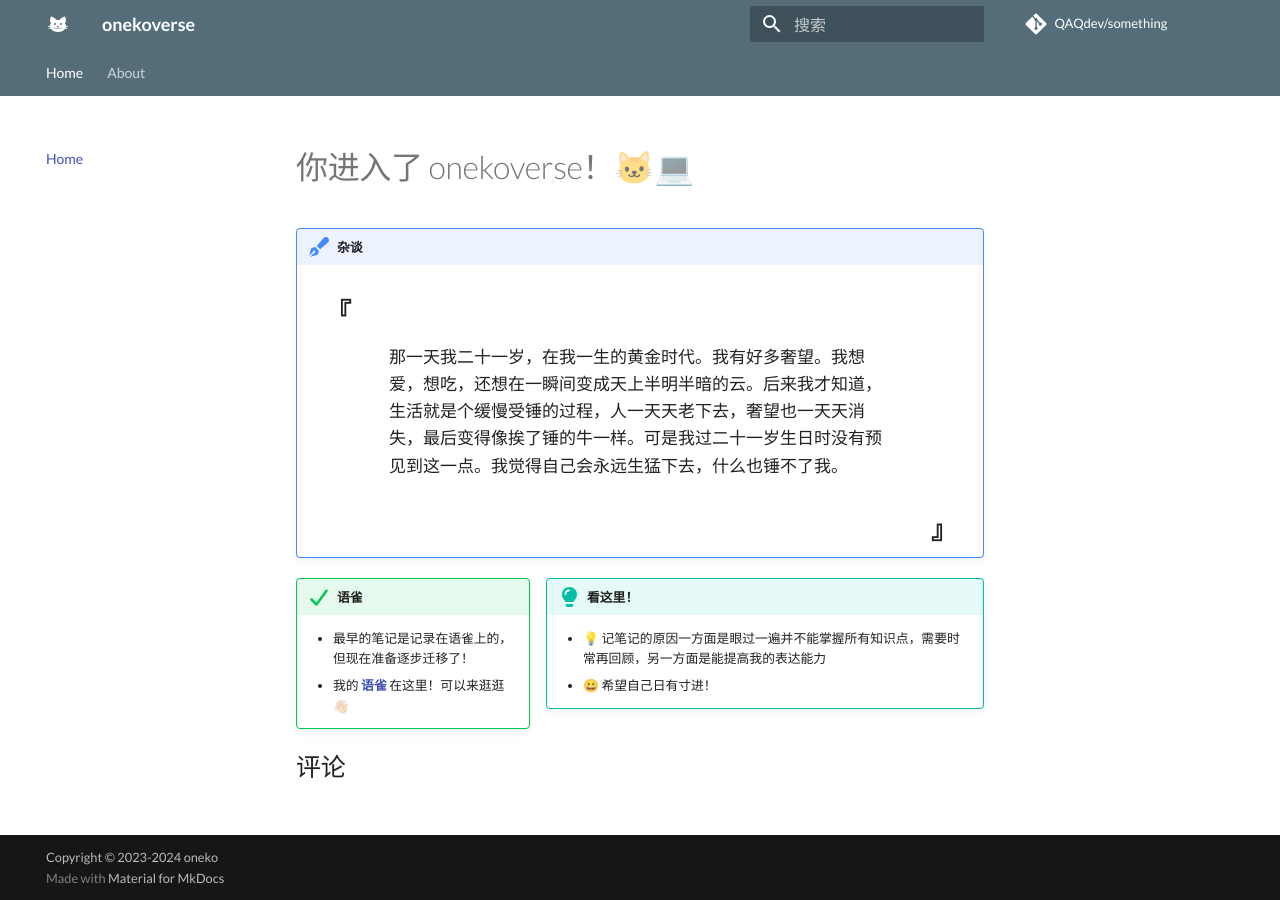
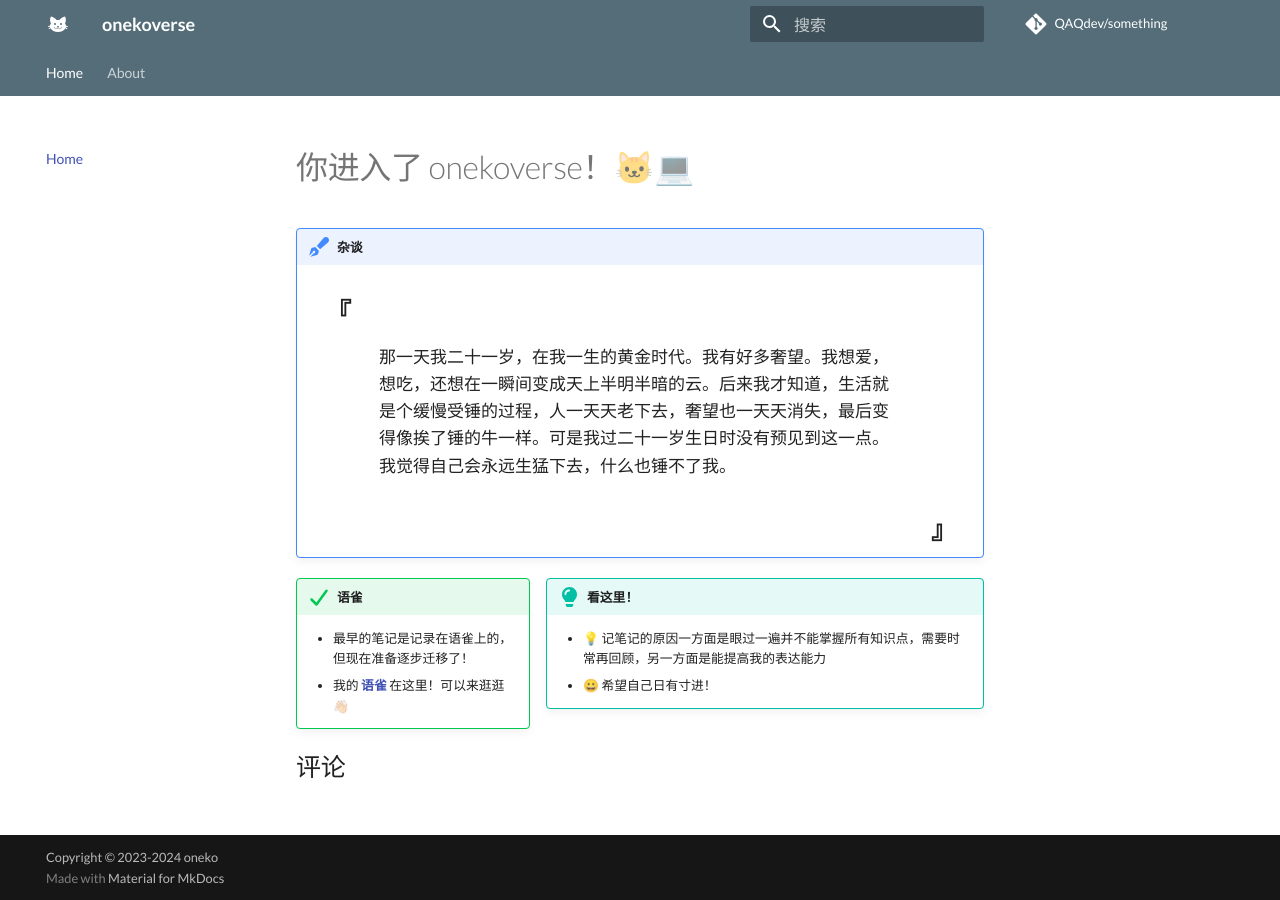
Before and after one commit to QAQdev/notes, an MkDocs documentation site: the page built from docs/index.md, in a window 1280 px wide. Built offline with MkDocs 1.6.1 and Material for MkDocs 9.7.7, drawn with Linux system fonts in a browser that asks for light colours; comment, search, counter and statistics services are not loaded.

Commit message:
更新了index.md

```diff
--- a/docs/index.md
+++ b/docs/index.md
@@ -4,7 +4,7 @@
     <div style="font-size:30px;font-weight:bold;width:10px;padding: 0 15px;">
         ~『~
     </div>
-    <p style="font-size:17px;padding: 0 80px;">
+    <p style="font-size:17px;padding: 0 70px;">
     那一天我二十一岁，在我一生的黄金时代。我有好多奢望。我想爱，想吃，还想在一瞬间变成天上半明半暗的云。后来我才知道，生活就是个缓慢受锤的过程，人一天天老下去，奢望也一天天消失，最后变得像挨了锤的牛一样。可是我过二十一岁生日时没有预见到这一点。我觉得自己会永远生猛下去，什么也锤不了我。
     </p>
     <div align="right" style="font-size:30px;font-weight:bold;padding: 0 15px;">
```
Also changed, not shown: mkdocs.yml (line endings or trailing spaces).
